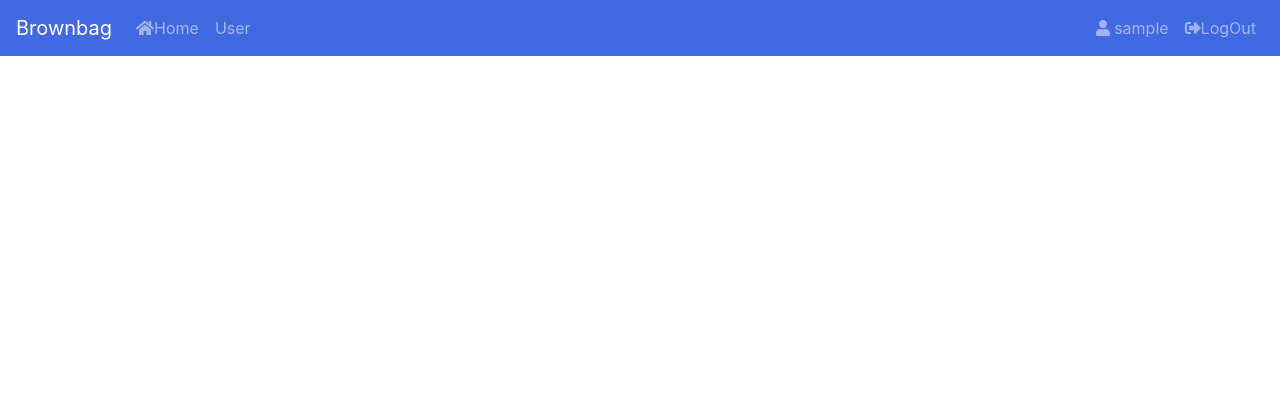
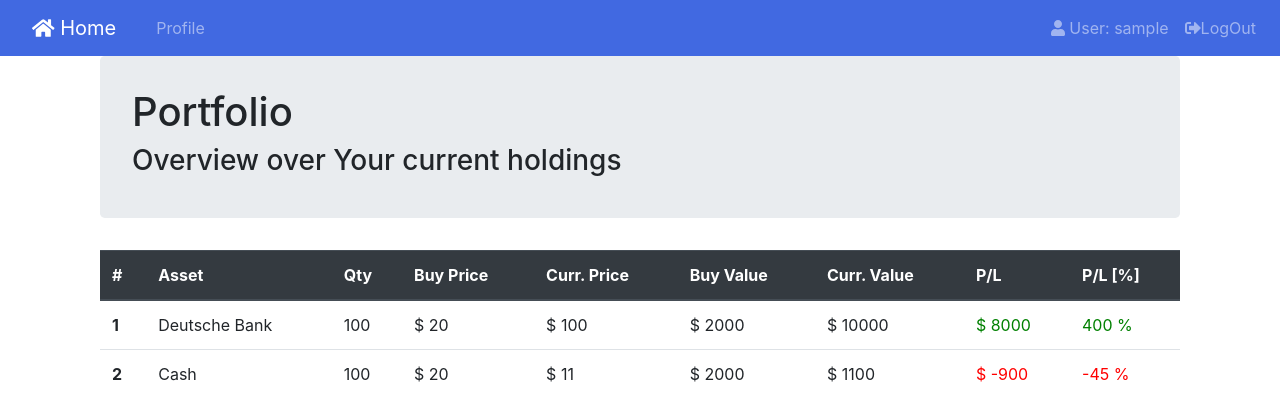
Before and after one commit to Danielmethner/brownbag-vue, a Vue app in the folder brownbag-vue/: page /portfolio in a window 1280 px wide. Shown: the top 420 px of the page. Built offline with nearby package versions, Linux system fonts and the light colour scheme; sample sign-in values are in the browser's storage.

Commit message:
Create Portfolio View Layout

```diff
--- a/brownbag-vue/src/App.vue
+++ b/brownbag-vue/src/App.vue
@@ -1,52 +1,6 @@
 <template>
   <div id="app">
-    <nav class="navbar navbar-expand navbar-dark bg-dark">
-      <a href class="navbar-brand" @click.prevent>Brownbag</a>
-      <div class="navbar-nav mr-auto">
-        <li class="nav-item">
-          <router-link to="/home" class="nav-link">
-            <font-awesome-icon icon="home" />Home
-          </router-link>
-        </li>
-        <li v-if="showAdminBoard" class="nav-item">
-          <router-link to="/admin" class="nav-link">Admin Board</router-link>
-        </li>
-        <li v-if="showModeratorBoard" class="nav-item">
-          <router-link to="/mod" class="nav-link">Moderator Board</router-link>
-        </li>
-        <li class="nav-item">
-          <router-link v-if="currentUser" to="/user" class="nav-link">User</router-link>
-        </li>
-      </div>
-
-      <div v-if="!currentUser" class="navbar-nav ml-auto">
-        <li class="nav-item">
-          <router-link to="/register" class="nav-link">
-            <font-awesome-icon icon="user-plus" />Sign Up
-          </router-link>
-        </li>
-        <li class="nav-item">
-          <router-link to="/login" class="nav-link">
-            <font-awesome-icon icon="sign-in-alt" />Login
-          </router-link>
-        </li>
-      </div>
-
-      <div v-if="currentUser" class="navbar-nav ml-auto">
-        <li class="nav-item">
-          <router-link to="/profile" class="nav-link">
-            <font-awesome-icon icon="user" />
-            {{ currentUser.username }}
-          </router-link>
-        </li>
-        <li class="nav-item">
-          <a class="nav-link" href @click.prevent="logOut">
-            <font-awesome-icon icon="sign-out-alt" />LogOut
-          </a>
-        </li>
-      </div>
-    </nav>
-
+    <Navbar></Navbar>
     <div class="container">
       <router-view />
     </div>
@@ -54,36 +8,13 @@
 </template>
 
 <script>
+import Navbar from "@/components/Navbar";
 export default {
-  computed: {
-    currentUser() {
-      return this.$store.state.auth.user;
-    },
-    showAdminBoard() {
-      if (this.currentUser && this.currentUser.roles) {
-        return this.currentUser.roles.includes('ROLE_ADMIN');
-      }
-
-      return false;
-    },
-    showModeratorBoard() {
-      if (this.currentUser && this.currentUser.roles) {
-        return this.currentUser.roles.includes('ROLE_MODERATOR');
-      }
-
-      return false;
-    }
-  },
-  methods: {
-    logOut() {
-      this.$store.dispatch('auth/logout');
-      this.$router.push('/login');
-    }
+  components: {
+    Navbar
   }
 };
 </script>
 <style scoped>
-.bg-dark {
-  background-color:royalblue !important;
-}
+
 </style>
--- a/brownbag-vue/src/components/BoardUser.vue
+++ /dev/null
@@ -1,33 +0,0 @@
-<template>
-  <div class="container">
-    <header class="jumbotron">
-      <h3>User Data</h3>
-    </header>
-  </div>
-</template>
-
-<script>
-import UserService from '../service/user.service';
-
-export default {
-  name: 'User',
-  data() {
-    return {
-      content: ''
-    };
-  },
-  mounted() {
-    UserService.getUserBoard().then(
-      response => {
-        this.content = response.data;
-      },
-      error => {
-        this.content =
-          (error.response && error.response.data) ||
-          error.message ||
-          error.toString();
-      }
-    );
-  }
-};
-</script>
--- a/brownbag-vue/src/components/Home.vue
+++ b/brownbag-vue/src/components/Home.vue
@@ -4,6 +4,9 @@
       <h1>Value Investing</h1>
       <h2>Basics of Trading</h2>
     </header>
+    <body>
+      <p>Please create an account to get started!</p>
+    </body>
   </div>
 </template>
 
@@ -35,5 +38,11 @@ export default {
 <style scoped>
 header {
   display: block;
+  padding-top: 2em;
+  text-align: center;
+}
+
+body {
+  padding-top: 2em;
 }
 </style>
--- /dev/null
+++ b/brownbag-vue/src/components/Navbar.vue
@@ -0,0 +1,87 @@
+<template>
+  <nav class="navbar navbar-expand navbar-dark bg-dark">
+    <router-link to="/home" class="nav-link navbar-brand">
+      <font-awesome-icon icon="home" /> Home
+    </router-link>
+    <div class="navbar-nav mr-auto">
+      <li class="nav-item">
+        <router-link v-if="currentUser" to="/profile" class="nav-link">Profile</router-link>
+      </li>
+      <li class="nav-item">
+        <router-link v-if="userIsTrader" to="/portfolio" class="nav-link">Portfolio</router-link>
+      </li>
+
+      <li v-if="showAdminBoard" class="nav-item">
+        <router-link to="/admin" class="nav-link">Admin Board</router-link>
+      </li>
+    </div>
+
+    <div v-if="!currentUser" class="navbar-nav ml-auto">
+      <li class="nav-item">
+        <router-link to="/register" class="nav-link">
+          <font-awesome-icon icon="user-plus" />Sign Up
+        </router-link>
+      </li>
+      <li class="nav-item">
+        <router-link to="/login" class="nav-link">
+          <font-awesome-icon icon="sign-in-alt" />Login
+        </router-link>
+      </li>
+    </div>
+
+    <div v-if="currentUser" class="navbar-nav ml-auto">
+      <li class="nav-item">
+        <router-link to="/profile" class="nav-link">
+          <font-awesome-icon icon="user" />
+          User: {{ currentUser.username }}
+        </router-link>
+      </li>
+      <li class="nav-item">
+        <a class="nav-link" href @click.prevent="logOut">
+          <font-awesome-icon icon="sign-out-alt" />LogOut
+        </a>
+      </li>
+    </div>
+  </nav>
+</template>
+
+<script>
+export default {
+  computed: {
+    currentUser() {
+      return this.$store.state.auth.user;
+    },
+    userIsTrader() {
+      if (this.currentUser && this.currentUser.roles) {
+        return this.currentUser.roles.includes("ROLE_TRADER");
+      }
+      return false;
+    },
+    userIsBroker() {
+      if (this.currentUser && this.currentUser.roles) {
+        return this.currentUser.roles.includes("ROLE_BROKER");
+      }
+      return false;
+    },
+    showAdminBoard() {
+      if (this.currentUser && this.currentUser.roles) {
+        return this.currentUser.roles.includes("ROLE_ADMIN");
+      }
+
+      return false;
+    }
+  },
+  methods: {
+    logOut() {
+      this.$store.dispatch("auth/logout");
+      this.$router.push("/login");
+    }
+  }
+};
+</script>
+
+<style scoped>
+.bg-dark {
+  background-color: royalblue !important;
+}
+</style>
--- /dev/null
+++ b/brownbag-vue/src/components/Portfolio.vue
@@ -0,0 +1,123 @@
+<template>
+  <div class="container">
+    <header class="jumbotron">
+      <h1>Portfolio</h1>
+      <h3>Overview over Your current holdings</h3>
+    </header>
+    <div>
+      <table class="table">
+        <thead class="thead-dark">
+          <tr>
+            <th scope="col">#</th>
+            <th scope="col">Asset</th>
+            <th scope="col">Qty</th>
+            <th scope="col">Buy Price</th>
+            <th scope="col">Curr. Price</th>
+            <th scope="col">Buy Value</th>
+            <th scope="col">Curr. Value</th>
+            <th scope="col">P/L</th>
+            <th scope="col">P/L [%]</th>
+          </tr>
+        </thead>
+        <tbody>
+          <tr v-for="position in positions" v-bind:key="position.id">
+            <th scope="row">{{position.id}}</th>
+            <td>{{position.asset.name}}</td>
+            <td>{{position.qty}}</td>
+            <td>$ {{position.buyPrice}}</td>
+            <td>$ {{position.asset.currPrice}}</td>
+            <td>$ {{position.buyVal()}}</td>
+            <td>$ {{position.currVal()}}</td>
+            <td v-bind:class="position.pl() > 0  ? 'amtPositive' : 'amtNegative'">$ {{position.pl()}}</td>
+            <td v-bind:class="position.pl() > 0  ? 'amtPositive' : 'amtNegative'">{{position.plPerc()}} %</td>
+          </tr>
+        </tbody>
+      </table>
+    </div>
+  </div>
+</template>
+
+<script>
+// import UserService from "../service/user.service";
+// Create our number formatter.
+// var formatter = new Intl.NumberFormat('en-US', {
+//   style: 'currency',
+//   currency: 'USD',
+// });
+
+export default {
+  name: "UserProfile",
+  data() {
+    return {
+      content: "",
+      positions: [
+        {
+          asset: { name: "Deutsche Bank", currPrice: 100 },
+          id: 1,
+          qty: 100,
+          buyPrice: 20,
+          buyVal: function() {
+            return this.qty * this.buyPrice;
+          },
+          currVal: function() {
+            return this.qty * this.asset.currPrice;
+          },
+          pl: function() {
+            return this.currVal() - this.buyVal();
+          },
+          plPerc: function() {
+            return this.pl() / (this.buyVal() / 100);
+          }
+        },
+        {
+          asset: { name: "Cash", currPrice: 11 },
+          id: 2,
+          qty: 100,
+          buyPrice: 20,
+          buyVal: function() {
+            return this.qty * this.buyPrice;
+          },
+          currVal: function() {
+            return this.qty * this.asset.currPrice;
+          },
+          pl: function() {
+            return this.currVal() - this.buyVal();
+          },
+          plPerc: function() {
+            return this.pl() / (this.buyVal() / 100);
+          }
+        }
+      ]
+    };
+  },
+  mounted() {
+    // UserService.getUserBoard().then(
+    //   response => {
+    //     this.content = response.data;
+    //   },
+    //   error => {
+    //     this.content =
+    //       (error.response && error.response.data) ||
+    //       error.message ||
+    //       error.toString();
+    //   }
+    // );
+  }
+};
+</script>
+<style>
+.jumbotron {
+  padding: 2em;
+}
+.container {
+  min-width: 800px;
+}
+
+.amtPositive {
+  color: green;
+}
+
+.amtNegative {
+  color: red;
+}
+</style>
--- a/brownbag-vue/src/components/Register.vue
+++ b/brownbag-vue/src/components/Register.vue
@@ -2,8 +2,10 @@
   <div class="col-md-12">
     <div class="card card-container">
       <img id="profile-img" src="../assets/logo.png" class="profile-img-card" />
+      <h3>Create Account</h3>
       <form name="form" @submit.prevent="handleRegister">
         <div v-if="!successful">
+
           <div class="form-group">
             <label for="username">Username</label>
             <input
@@ -111,6 +113,9 @@ export default {
 </script>
 
 <style scoped>
+h3 {
+  color: rgb(33, 37, 41);
+}
 label {
   display: block;
   margin-top: 10px;
--- a/brownbag-vue/src/components/BoardModerator.vue
+++ b/brownbag-vue/src/components/UserProfile.vue
@@ -1,7 +1,7 @@
 <template>
   <div class="container">
     <header class="jumbotron">
-      <h3>Moderator Data</h3>
+      <h3>User Data</h3>
     </header>
   </div>
 </template>
@@ -10,7 +10,7 @@
 import UserService from '../service/user.service';
 
 export default {
-  name: 'Moderator',
+  name: 'UserProfile',
   data() {
     return {
       content: ''
--- a/brownbag-vue/src/main.js
+++ b/brownbag-vue/src/main.js
@@ -21,6 +21,19 @@ Vue.config.productionTip = false;
 
 Vue.use(VeeValidate);
 Vue.component('font-awesome-icon', FontAwesomeIcon);
+Vue.filter('toCurrency', function (value) {
+    if (typeof value !== "number") {
+        return value;
+    }
+    var formatter = new Intl.NumberFormat('en-US', {
+        style: 'currency',
+        currency: 'USD',
+        minimumFractionDigits: 0
+    });
+    return formatter.format(value);
+});
+
+
 
 new Vue({
   router,
--- a/brownbag-vue/src/router.js
+++ b/brownbag-vue/src/router.js
@@ -39,17 +39,10 @@ export const router = new Router({
       component: () => import('./components/BoardBroker.vue')
     },
     {
-      path: '/mod',
-      name: 'moderator',
+      path: '/portfolio',
+      name: 'portfolio',
       // lazy-loaded
-      component: () => import('./components/BoardModerator.vue')
-    },
-    {
-      path: '/user',
-      name: 'user',
-      role: 'user',
-      // lazy-loaded
-      component: () => import('./components/BoardUser.vue')
+      component: () => import('./components/Portfolio.vue')
     }
   ]
 });
```
Also changed, not shown: brownbag-vue/src/components/Login.vue (+15 -28 lines), brownbag-vue/src/components/Profile.vue (+3 -7 lines), brownbag-vue/src/service/user.service.js (+4 -8 lines).
